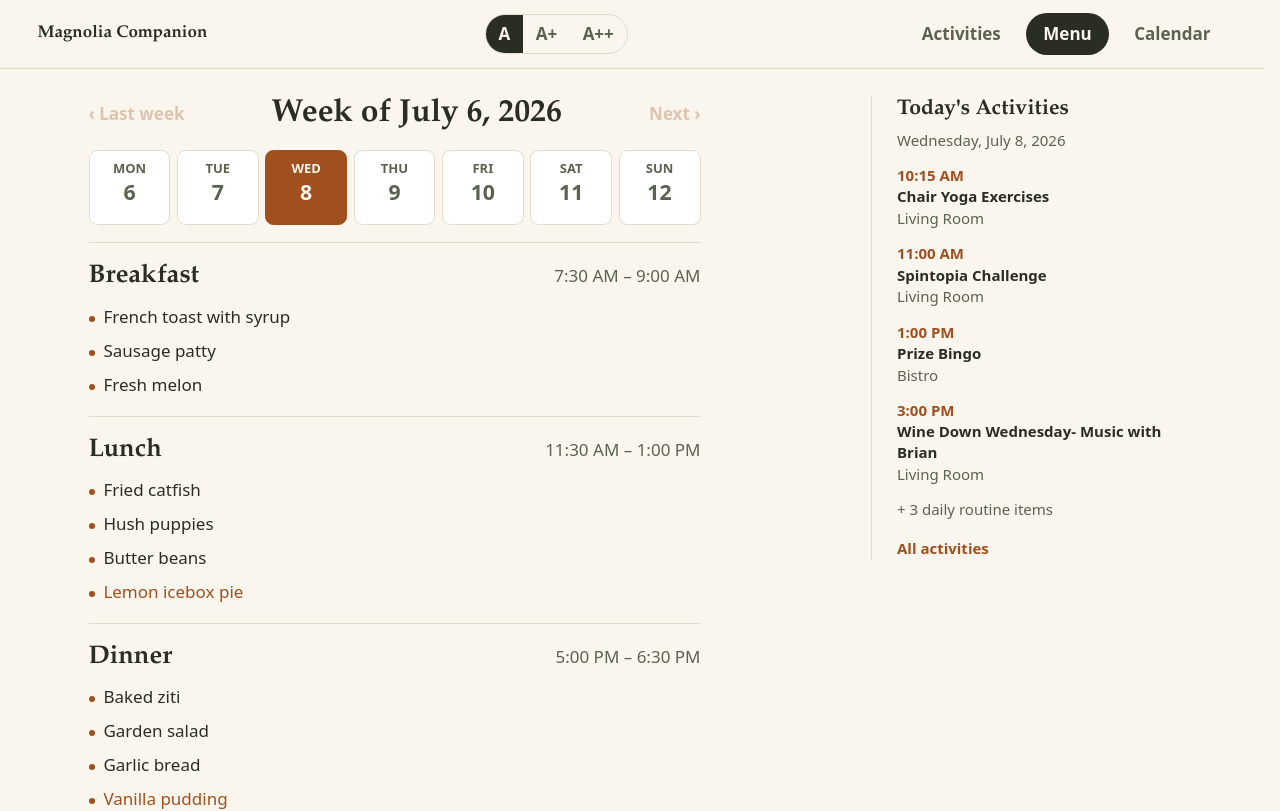
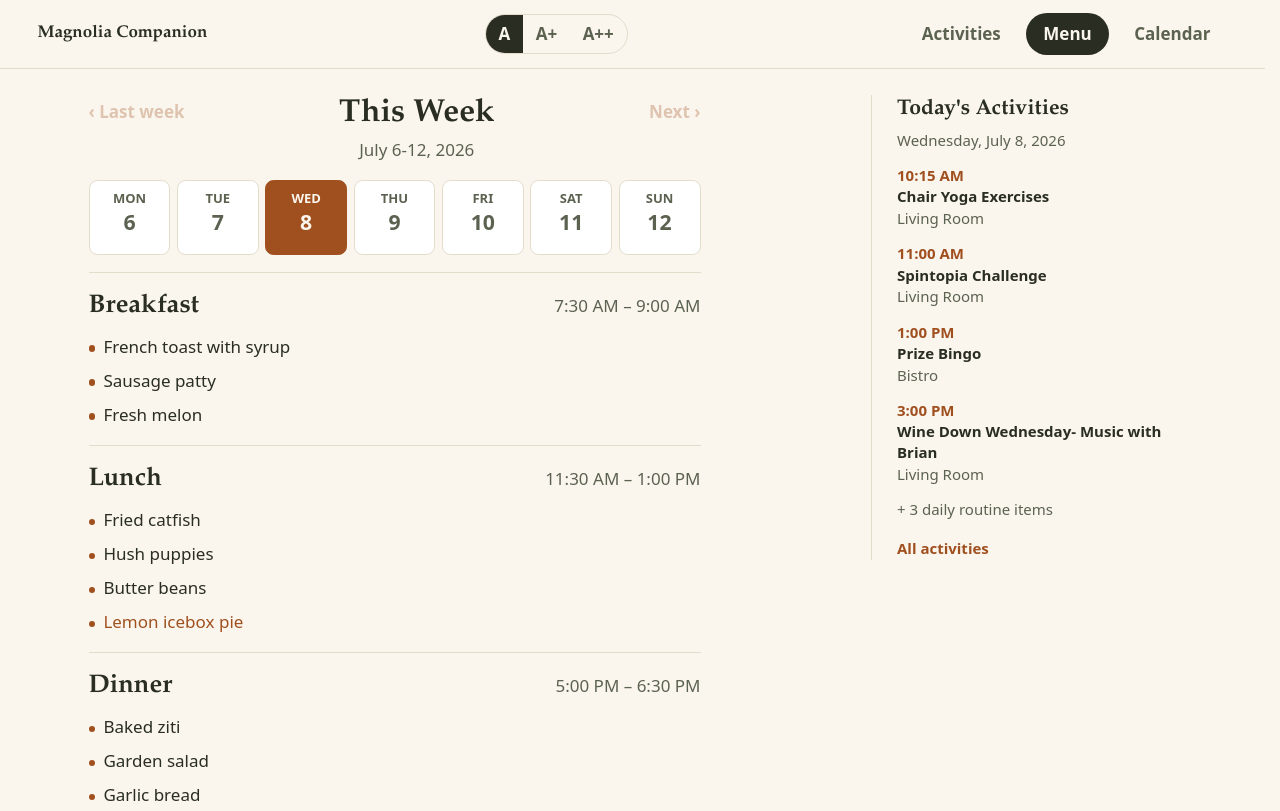
Before and after one commit to dillo/magnolia-companion, a Next.js app: page /menu in a window 1280 px wide. Shown: the top 811 px of the page. Built offline with nearby package versions, Linux system fonts and the light colour scheme.

Commit message:
fix: clarify menu week heading

```diff
--- a/components/MenuClient.tsx
+++ b/components/MenuClient.tsx
@@ -9,6 +9,25 @@ import MealCards from "@/components/MealCards";
 import EmptyState from "@/components/EmptyState";
 import ScanLightbox from "@/components/ScanLightbox";
 import { useToday } from "@/components/useToday";
+
+function weekRangeLabel(start: string): string {
+  const end = addDaysISO(start, 6);
+  const startDate = new Date(`${start}T12:00:00Z`);
+  const endDate = new Date(`${end}T12:00:00Z`);
+  const sameMonth = start.slice(0, 7) === end.slice(0, 7);
+  const sameYear = start.slice(0, 4) === end.slice(0, 4);
+  const month = new Intl.DateTimeFormat("en-US", { timeZone: "UTC", month: "long" });
+  const monthDay = new Intl.DateTimeFormat("en-US", { timeZone: "UTC", month: "long", day: "numeric" });
+  const fullDate = new Intl.DateTimeFormat("en-US", { timeZone: "UTC", month: "long", day: "numeric", year: "numeric" });
+
+  if (sameMonth) {
+    return `${month.format(startDate)} ${startDate.getUTCDate()}-${endDate.getUTCDate()}, ${endDate.getUTCFullYear()}`;
+  }
+  if (sameYear) {
+    return `${monthDay.format(startDate)} - ${monthDay.format(endDate)}, ${endDate.getUTCFullYear()}`;
+  }
+  return `${fullDate.format(startDate)} - ${fullDate.format(endDate)}`;
+}
 
 export default function MenuClient({ weeks, months }: { weeks: MenuWeek[]; months: ActivityMonth[] }) {
   const today = useToday();
@@ -42,6 +61,7 @@ export default function MenuClient({ weeks, months }: { weeks: MenuWeek[]; month
   const activeDate = weekDates.includes(date) ? date : week.weekOf;
   const day = week.days.find((d) => d.date === activeDate) ?? null;
   const todayActivities = findActivityDay(months, today);
+  const weekRange = weekRangeLabel(week.weekOf);
 
   function moveWeek(delta: number) {
     const next = Math.min(weeks.length - 1, Math.max(0, idx + delta));
@@ -52,12 +72,15 @@ export default function MenuClient({ weeks, months }: { weeks: MenuWeek[]; month
   return (
     <div className="mx-auto grid max-w-5xl gap-8 lg:grid-cols-[minmax(0,1fr)_18rem] lg:items-start">
       <section className="max-w-xl">
-        <div className="flex items-center justify-between">
+        <div className="grid grid-cols-[auto_minmax(0,1fr)_auto] items-start gap-2">
           <button disabled={idx === 0} onClick={() => moveWeek(-1)}
-            className="font-bold text-copper disabled:opacity-30">‹ Last week</button>
-          <h1 className="font-display text-3xl font-semibold">Week of {longDateOfISO(week.weekOf)}</h1>
+            className="mt-1 whitespace-nowrap font-bold text-copper disabled:opacity-30">‹ Last week</button>
+          <div className="min-w-0 text-center">
+            <h1 className="whitespace-nowrap font-display text-3xl font-semibold">This Week</h1>
+            <p className="mt-1 truncate text-moss">{weekRange}</p>
+          </div>
           <button disabled={idx === weeks.length - 1} onClick={() => moveWeek(1)}
-            className="font-bold text-copper disabled:opacity-30">Next ›</button>
+            className="mt-1 whitespace-nowrap font-bold text-copper disabled:opacity-30">Next ›</button>
         </div>
 
         <div
```
